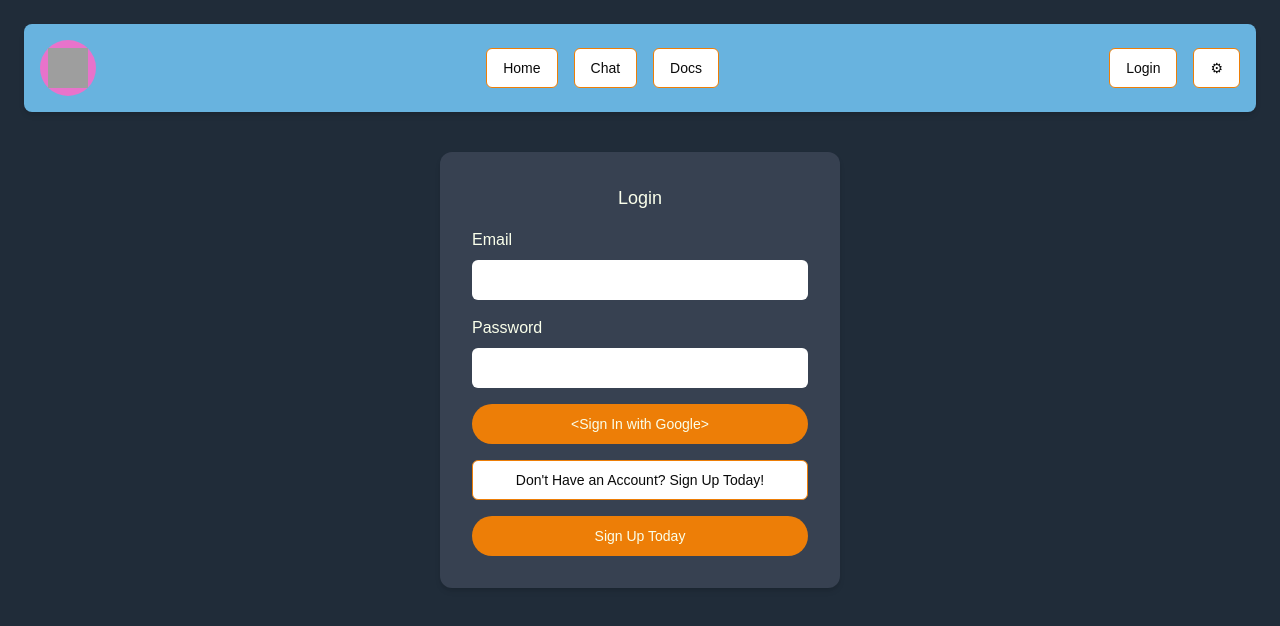
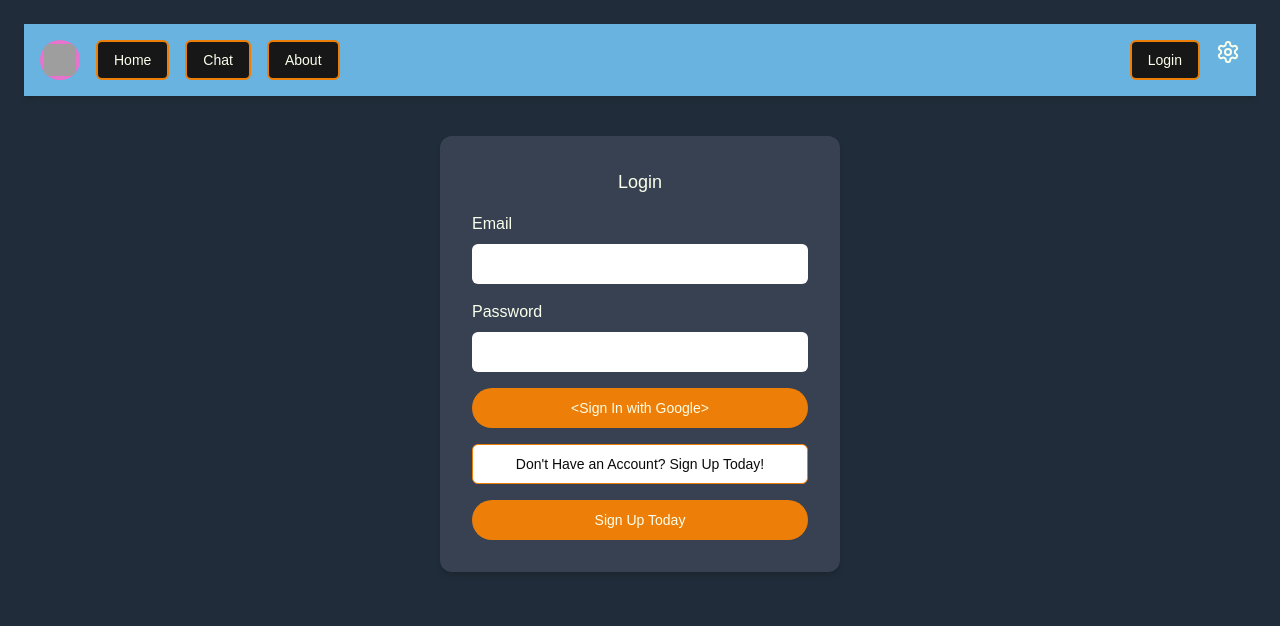
Before and after one commit to snxethan/PRO200-MODO, a Next.js app in the folder shen-yun/: page /login in a window 1280 px wide. Shown: the top 626 px of the page. Built offline with nearby package versions, Linux system fonts and the light colour scheme; no server answers; grey boxes are pictures that could not be loaded.

Commit message:
update login, and chat ui creation
small change to login nav bar, made the chat ui, so it looks good

```diff
--- a/shen-yun/src/app/console/chat/page.tsx
+++ b/shen-yun/src/app/console/chat/page.tsx
@@ -1,9 +1,51 @@
+"use client";
+
 import ProtectedRoute from "@/components/ProtectedRoute";
+import { useState } from "react";
+import { Button } from "@/components/ui/button";
+import Navbar from "@/components/Navbar";
 
 export default function ChatPage() {
+    const [messages, setMessages] = useState([
+        { text: "Hello, I’m Modo, what idea would you like help with today?", sender: "bot" },
+        { text: "Nothing right now, Thank you", sender: "user" },
+    ]);
+
     return (
         <ProtectedRoute>
-            <h1>Chat Console</h1>
+            <div className="bg-[#202C39] min-h-screen flex flex-col">
+                {/* Navbar */}
+                <div className="w-full">
+                    <Navbar />
+                </div>
+
+
+
+                {/* Chat Messages */}
+                <div className="flex-1 p-6 space-y-4">
+                    {messages.map((msg, index) => (
+                        <div
+                            key={index}
+                            className={`rounded-full px-4 py-2 max-w-lg ${
+                                msg.sender === "bot"
+                                    ? "bg-[#E873CB] text-[#FAFFEB] self-start"
+                                    : "bg-[#68B3DF] text-[#FAFFEB] self-end"
+                            }`}
+                        >
+                            {msg.text}
+                        </div>
+                    ))}
+                </div>
+
+                {/* Message Input */}
+                <div className="p-4 bg-[#FAFFEB] rounded-full m-4">
+                    <input
+                        type="text"
+                        placeholder="Type Here..."
+                        className="bg-transparent w-full outline-none px-4 text-black"
+                    />
+                </div>
+            </div>
         </ProtectedRoute>
     );
 }
--- a/shen-yun/src/app/login/page.tsx
+++ b/shen-yun/src/app/login/page.tsx
@@ -4,6 +4,7 @@ import { useAuth } from "@/lib/AuthProvider";
 import { useRouter } from "next/navigation";
 import { useEffect } from "react";
 import { Button } from "@/components/ui/button";
+import Navbar from "@/components/Navbar";
 
 export default function LoginPage() {
     const { signIn, user } = useAuth();
@@ -17,44 +18,12 @@ export default function LoginPage() {
 
     return (
         <div className="bg-[#202C39] min-h-screen flex flex-col items-center p-6">
-            {/* Navigation Bar */}
-            <nav className="w-full flex items-center justify-between bg-[#68B3DF] p-4 rounded-lg shadow-md">
-                {/* Logo */}
-                <div className="flex items-center">
-                    <div className="w-14 h-14 rounded-full bg-[#E873CB] flex items-center justify-center">
-                        <img src="/images/logo.png" alt="Logo" className="w-10 h-10" />
-                    </div>
-                </div>
+            {/* Navbar */}
+            <div className="w-full">
+                <Navbar/>
+            </div>
 
-                {/* Navigation Links */}
-                <div className="flex gap-4">
-                    {["Home", "Chat", "Docs"].map((item, index) => (
-                        <Button
-                            key={index}
-                            variant="outline"
-                            className="border-[#ED7E07] text-ivory hover:bg-[#ED7E07] hover:border-[#202C39]"
-                        >
-                            {item}
-                        </Button>
-                    ))}
-                </div>
 
-                {/* Login and Settings */}
-                <div className="flex gap-4">
-                    <Button
-                        variant="outline"
-                        className="border-[#ED7E07] text-ivory hover:bg-[#ED7E07] hover:border-[#202C39]"
-                    >
-                        Login
-                    </Button>
-                    <Button
-                        variant="outline"
-                        className="border-[#ED7E07] text-ivory hover:bg-[#ED7E07] hover:border-[#202C39]"
-                    >
-                        ⚙
-                    </Button>
-                </div>
-            </nav>
 
             {/* Login Form */}
             <div className="bg-gray-700 p-8 mt-10 rounded-xl shadow-md w-[400px] text-center">
```
